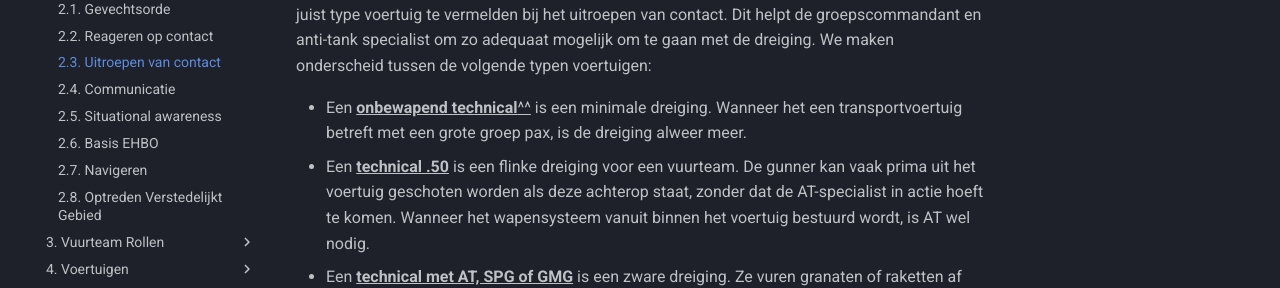
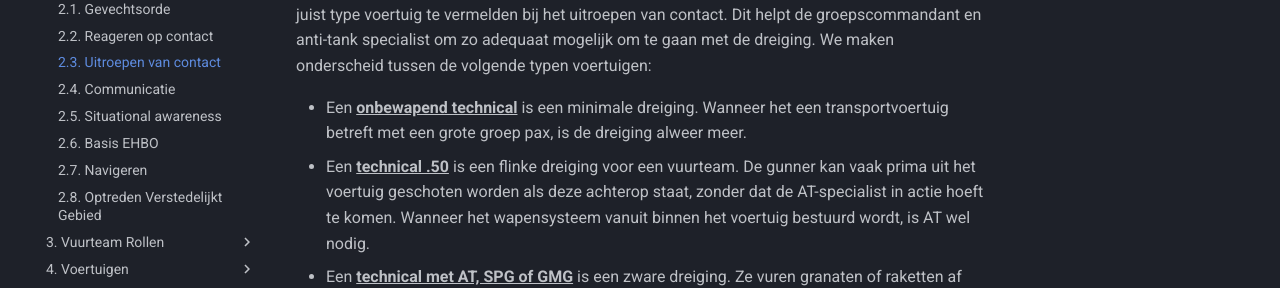
Before and after one commit to Lowlands-Tactical/LT-Wiki, an MkDocs documentation site: the page built from docs/2_basisvaardigheden/2_3_uitroepen_van_contact.md, in a window 1280 px wide and 900 px high, scrolled down 1467 px. Shown: the part 162-450 px from the top of the window. Built offline with MkDocs 1.6.1 and Material for MkDocs 9.7.7, drawn with Linux system fonts in a browser that asks for light colours; comment, search, counter and statistics services are not loaded.

Commit message:
visuele underline fixes

```diff
--- a/docs/2_basisvaardigheden/2_3_uitroepen_van_contact.md
+++ b/docs/2_basisvaardigheden/2_3_uitroepen_van_contact.md
@@ -49,7 +49,7 @@ Enkele voorbeelden van de RAD-procedure zijn:
 ## Voertuigherkenning
 Voertuigen kunnen een flinke dreiging vormen. Daarom is het belangrijk om na identificatie, het juist type voertuig te vermelden bij het uitroepen van contact. Dit helpt de groepscommandant en anti-tank specialist om zo adequaat mogelijk om te gaan met de dreiging. We maken onderscheid tussen de volgende typen voertuigen:
 
--   Een ^^**onbewapend technical**^^^^ is een minimale dreiging. Wanneer het een transportvoertuig betreft met een grote groep pax, is de dreiging alweer meer.
+-   Een ^^**onbewapend technical**^^ is een minimale dreiging. Wanneer het een transportvoertuig betreft met een grote groep pax, is de dreiging alweer meer.
 -   Een ^^**technical .50**^^ is een flinke dreiging voor een vuurteam. De gunner kan vaak prima uit het voertuig geschoten worden als deze achterop staat, zonder dat de AT-specialist in actie hoeft te komen. Wanneer het wapensysteem vanuit binnen het voertuig bestuurd wordt, is AT wel nodig.
 -   Een ^^**technical met AT, SPG of GMG**^^ is een zware dreiging. Ze vuren granaten of raketten af die zowel voor een vuurteam, als een eigen voertuig een zware dreiging vormen. AT inzet is nodig! (SPG = raketlauncher | GMG = Granade launcher)
 -   Een ^^**APC (Armored Personel Carrier)**^^ kan een zware dreiging zijn, afhankelijk van het wapensysteem. Dit zijn zwaardere bepantserde voertuigen met grote kanonnen zoals een BTR of IFV. Zowel voor een vuurteam, als een eigen voertuig is dit een zware dreiging. AT inzet is nodig!
```
Also changed, not shown: docs/2_basisvaardigheden/2_1_gevechtsorde.md (+1 -1 lines).
